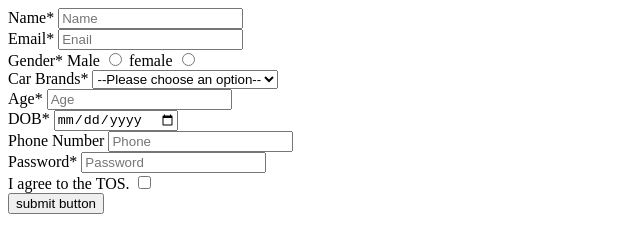
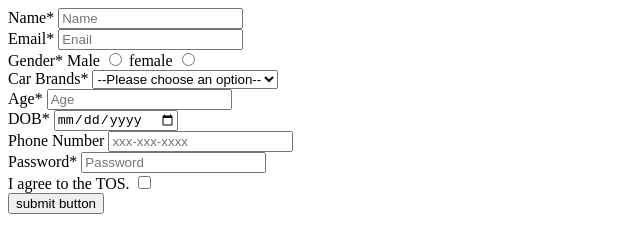
Before and after one commit to acciojob/signup-form-car-sumitsaurav1, a website: page main.html in a window 1280 px wide. Shown: the full height of the page, 0-640 px from the left. Drawn offline with Linux system fonts and the light colour scheme.

Commit message:
created a submission

```diff
--- a/main.html
+++ b/main.html
@@ -44,7 +44,7 @@
 		</div>
 		<div>
 			<lable for="tel">Phone Number</lable>
-			<input type="tel" id="tel" name="phone" placeholder="Phone">
+			<input type="tel" id="tel" name="phone" placeholder="xxx-xxx-xxxx">
 		</div>
 		<div>
 			<lable for="password">Password*</lable>
```
